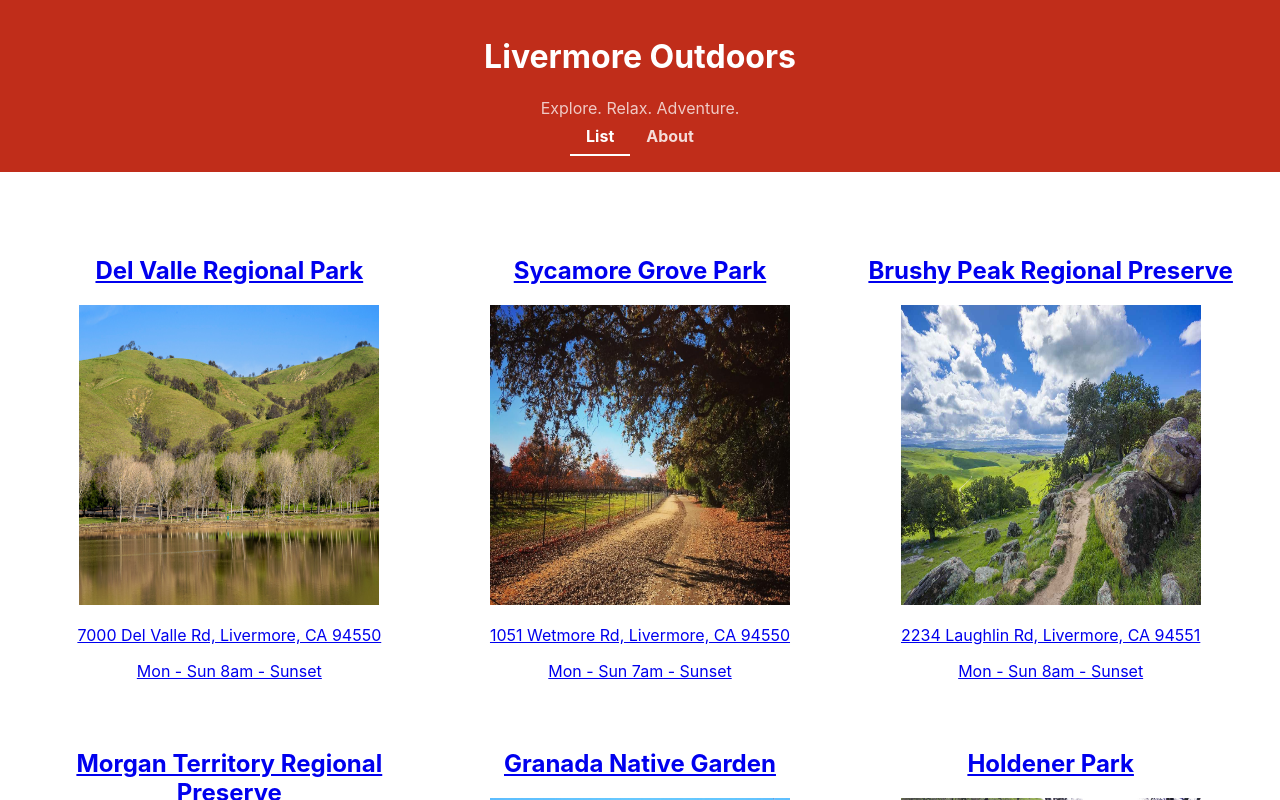
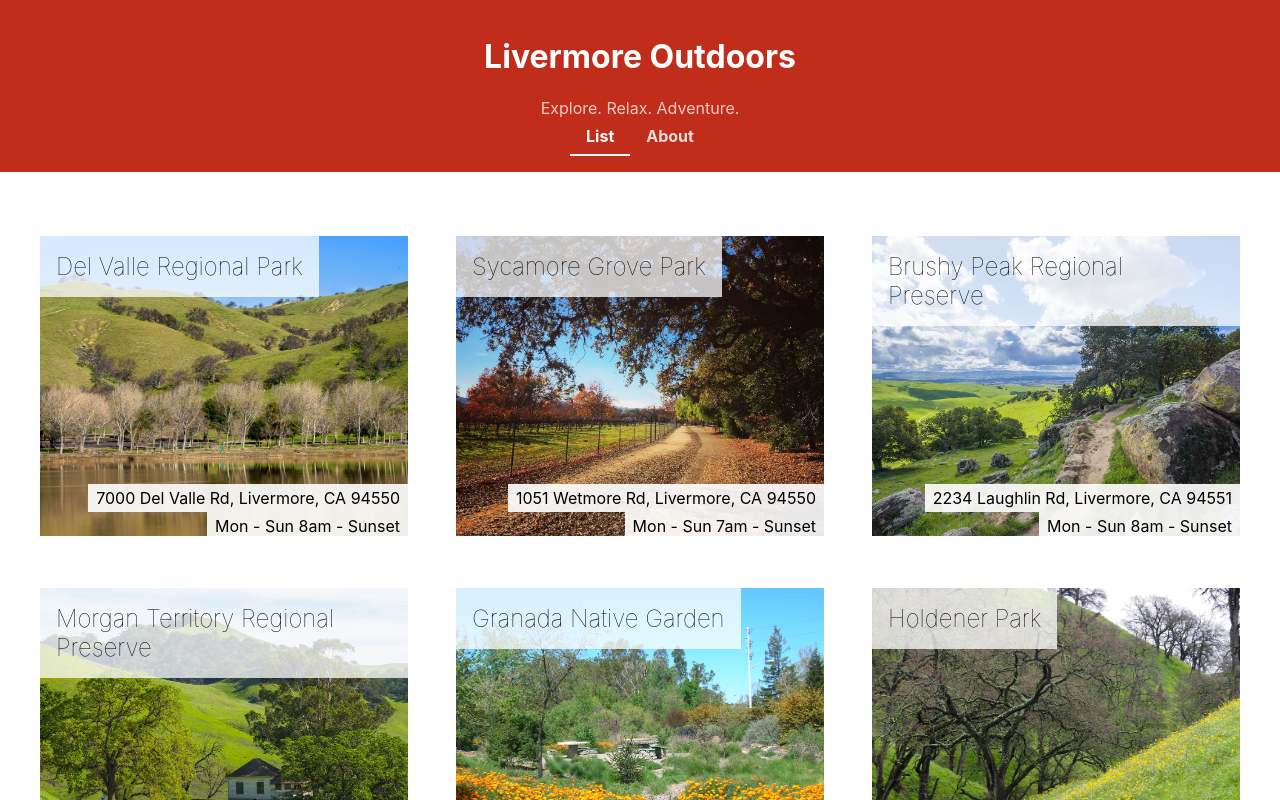
Before and after one commit to lucila-hernandez/Livermore_Outdoors, a React (Create React App) app in the folder livermore_outdoors/: page /#/ in a window 1280 px wide. Shown: the top 800 px of the page. Built offline with nearby package versions, Linux system fonts and the light colour scheme.

Commit message:
styled spaces

```diff
--- a/livermore_outdoors/src/components/OutdoorsList/OutdoorsList.css
+++ b/livermore_outdoors/src/components/OutdoorsList/OutdoorsList.css
@@ -1,7 +1,7 @@
 .OutdoorsList {
   display: grid;
   grid-template-columns: 1fr 1fr 1fr;
-  grid-gap: 2em;
+  grid-gap: 3em;
   max-width: 1200px;
   margin: auto;
   padding: 2em;
--- a/livermore_outdoors/src/components/OutdoorsSpace/OutdoorsSpace.css
+++ b/livermore_outdoors/src/components/OutdoorsSpace/OutdoorsSpace.css
@@ -1,9 +1,44 @@
+/* Make the root element a reference for child positioning */
 .OutdoorsSpace {
-    width: 100%;
-    text-align: center;
-  }
+  position: relative; /* Relative positioning for children */
+  width: 100%;
+  text-align: center;
+}
 
-  .OutdoorsSpace > img {
-    width: 100%;
-    height: auto;
-  }
+.OutdoorsSpace img {
+  width: 100%;
+  height: 300px; /* or another fixed height */
+  object-fit: cover;
+}
+
+/* Style the title inside the Link component */
+.OutdoorsSpace .OutdoorsSpace-title {
+  text-decoration: none;
+  color: #000;
+}
+
+.OutdoorsSpace h2 {
+  display: block;
+  position: absolute;
+  left: 0;
+  top: 0;
+  margin: 0;
+  font-weight: lighter;
+  background-color: rgba(255, 255, 255, 0.75);
+  padding: 1rem;
+  text-align: left;
+}
+
+/* Style for the address and hours */
+.OutdoorsSpace .OutdoorsSpace-info {
+  position: absolute;
+  right: 0;
+  bottom: 0;
+  text-align: right;
+}
+
+.OutdoorsSpace .OutdoorsSpace-info div {
+  display: inline-block;
+  padding: 0.25em 0.5em;
+  background-color: rgba(255, 255, 255, 0.9);
+}
--- a/livermore_outdoors/src/components/OutdoorsSpace/OutdoorsSpace.js
+++ b/livermore_outdoors/src/components/OutdoorsSpace/OutdoorsSpace.js
@@ -6,11 +6,13 @@ function OutdoorsSpace({ id, name, address, image, hours }) {
   return (
     <div className="OutdoorsSpace">
       <Link to={`/details/${id}`}>
-        <h2>{name}</h2>
+        <h2 className="OutdoorsSpace-title">{name}</h2> {/* Add class name */}
         <img src={`${process.env.PUBLIC_URL}/images/${image}`} width="300" height="300" alt={name} />
-        <p>{address}</p>
-        <p>{hours}</p>
       </Link>
+      <div className="OutdoorsSpace-info">
+        <div>{address}</div>
+        <div>{hours}</div>
+      </div>
     </div>
   );
 }
```
